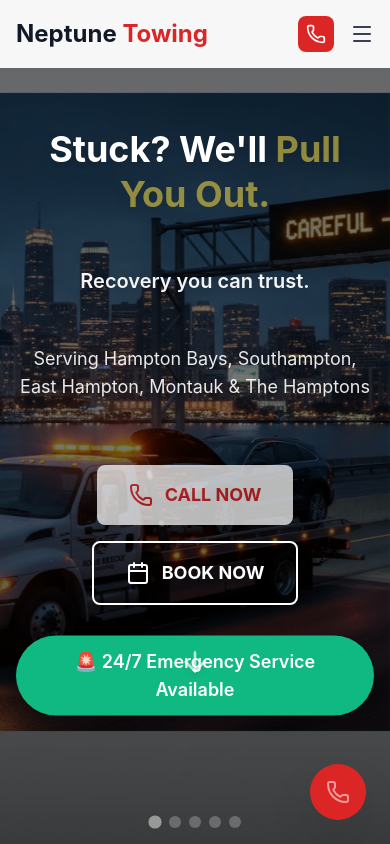
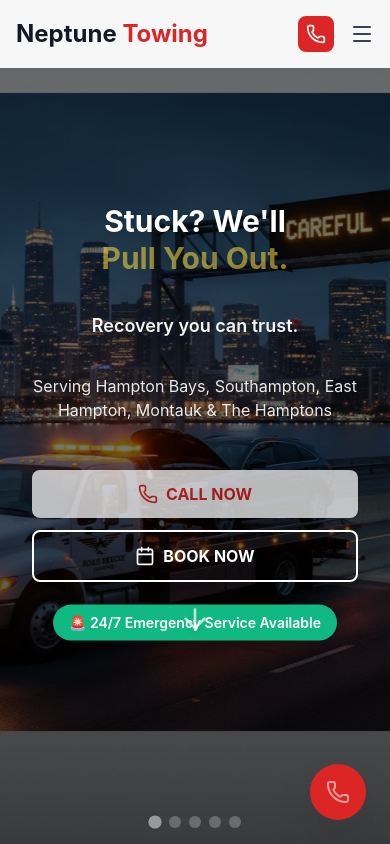
Before and after one commit to AliZaidi5110/neptune-towing, a React (Create React App) app: page / in a window 390 px wide. Shown: the top 844 px of the page. Built offline with nearby package versions, Linux system fonts and the light colour scheme.

Commit message:
Fix mobile text visibility - improve headline and responsive design

```diff
--- a/src/components/Hero.tsx
+++ b/src/components/Hero.tsx
@@ -70,22 +70,22 @@
           initial={{ opacity: 0, y: 50 }}
           animate={{ opacity: 1, y: 0 }}
           transition={{ duration: 0.8 }}
-          className="space-y-8"
+          className="space-y-6 md:space-y-8 py-8 md:py-0"
         >
           {/* Main Headline */}
           <motion.h1
-            className="text-4xl md:text-6xl lg:text-7xl font-bold text-white leading-tight drop-shadow-lg"
+            className="text-3xl sm:text-4xl md:text-6xl lg:text-7xl font-bold text-white leading-tight drop-shadow-lg px-4"
             initial={{ opacity: 0, scale: 0.9 }}
             animate={{ opacity: 1, scale: 1 }}
             transition={{ duration: 1, delay: 0.2 }}
           >
-            Stuck? We'll{' '}
-            <span className="text-yellow-300 animate-pulse">Pull You Out.</span>
+            <span className="block sm:inline">Stuck? We'll</span>{' '}
+            <span className="text-yellow-300 animate-pulse block sm:inline">Pull You Out.</span>
           </motion.h1>
 
           {/* Rotating Taglines */}
           <motion.div
-            className="h-16 flex items-center justify-center"
+            className="h-12 md:h-16 flex items-center justify-center px-4"
             initial={{ opacity: 0 }}
             animate={{ opacity: 1 }}
             transition={{ duration: 0.8, delay: 0.4 }}
@@ -96,7 +96,7 @@
               animate={{ opacity: 1, y: 0 }}
               exit={{ opacity: 0, y: -20 }}
               transition={{ duration: 0.5 }}
-              className="text-xl md:text-3xl font-semibold text-white/95 drop-shadow-md"
+              className="text-lg sm:text-xl md:text-3xl font-semibold text-white/95 drop-shadow-md text-center"
             >
               {taglines[currentTagline]}
             </motion.p>
@@ -104,7 +104,7 @@
 
           {/* Service Areas */}
           <motion.p
-            className="text-lg md:text-xl text-white/90 max-w-3xl mx-auto drop-shadow-md"
+            className="text-base sm:text-lg md:text-xl text-white/90 max-w-3xl mx-auto drop-shadow-md px-4"
             initial={{ opacity: 0 }}
             animate={{ opacity: 1 }}
             transition={{ duration: 0.8, delay: 0.6 }}
@@ -114,21 +114,21 @@
 
           {/* CTA Buttons */}
           <motion.div
-            className="flex flex-col sm:flex-row gap-4 justify-center items-center pt-8"
+            className="flex flex-col sm:flex-row gap-3 sm:gap-4 justify-center items-center pt-6 md:pt-8 px-4"
             initial={{ opacity: 0, y: 30 }}
             animate={{ opacity: 1, y: 0 }}
             transition={{ duration: 0.8, delay: 0.8 }}
           >
             <a
               href="tel:631-856-4090"
-              className="bg-white text-emergency-red font-bold py-4 px-8 rounded-lg text-lg hover:bg-gray-100 transition-all duration-300 transform hover:scale-105 hover:shadow-2xl flex items-center space-x-3 animate-pulse-slow"
+              className="bg-white text-emergency-red font-bold py-3 sm:py-4 px-6 sm:px-8 rounded-lg text-base sm:text-lg hover:bg-gray-100 transition-all duration-300 transform hover:scale-105 hover:shadow-2xl flex items-center space-x-2 sm:space-x-3 animate-pulse-slow w-full sm:w-auto justify-center"
             >
-              <Phone className="w-6 h-6" />
+              <Phone className="w-5 h-5 sm:w-6 sm:h-6" />
               <span>CALL NOW</span>
             </a>
             <a
               href="#contact"
-              className="bg-transparent border-2 border-white text-white font-bold py-4 px-8 rounded-lg text-lg hover:bg-white hover:text-emergency-red transition-all duration-300 transform hover:scale-105 flex items-center space-x-3"
+              className="bg-transparent border-2 border-white text-white font-bold py-3 sm:py-4 px-6 sm:px-8 rounded-lg text-base sm:text-lg hover:bg-white hover:text-emergency-red transition-all duration-300 transform hover:scale-105 flex items-center space-x-2 sm:space-x-3 w-full sm:w-auto justify-center"
               onClick={(e) => {
                 e.preventDefault();
                 const contactElement = document.getElementById('contact');
@@ -142,14 +142,14 @@
                 }
               }}
             >
-              <Calendar className="w-6 h-6" />
+              <Calendar className="w-5 h-5 sm:w-6 sm:h-6" />
               <span>BOOK NOW</span>
             </a>
           </motion.div>
 
           {/* 24/7 Badge */}
           <motion.div
-            className="inline-flex items-center bg-safety-green text-white px-6 py-3 rounded-full font-semibold text-lg animate-float shadow-lg"
+            className="inline-flex items-center bg-safety-green text-white px-4 sm:px-6 py-2 sm:py-3 rounded-full font-semibold text-sm sm:text-lg animate-float shadow-lg mx-4"
             initial={{ opacity: 0, scale: 0.8 }}
             animate={{ opacity: 1, scale: 1 }}
             transition={{ duration: 0.8, delay: 1 }}
```
